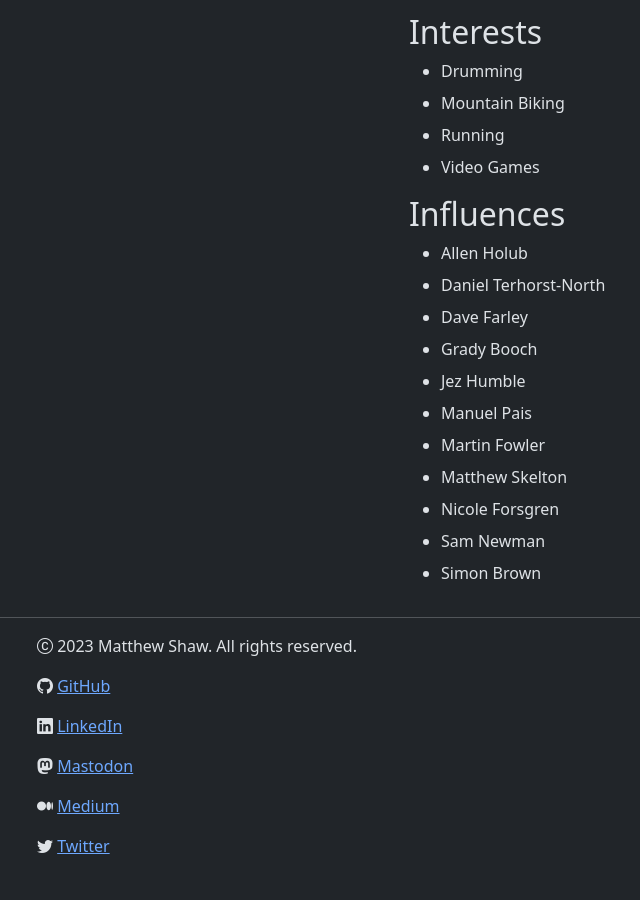
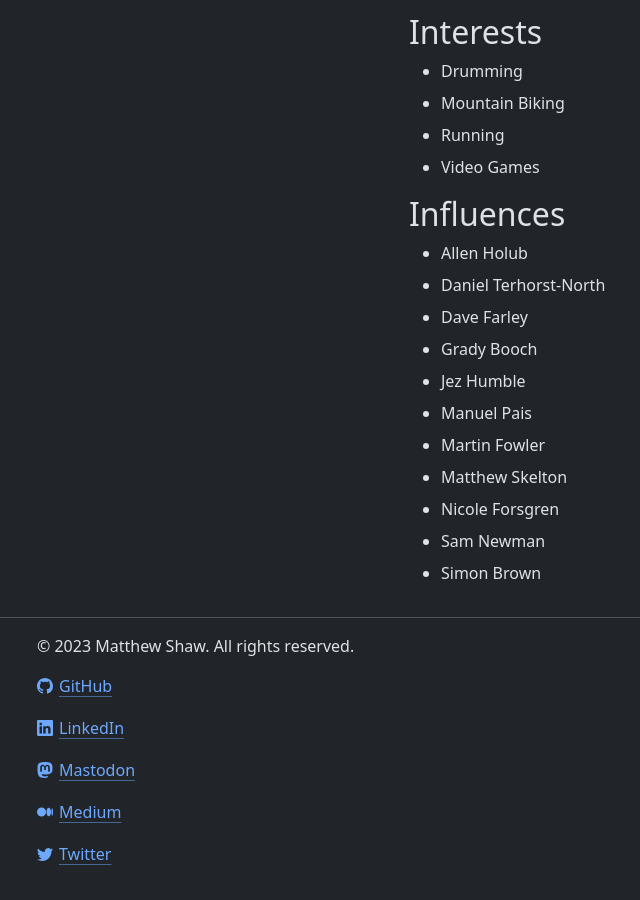
Before and after one commit to matthew-shaw/matthew-shaw.github.io, a Jekyll site: the page built from index.html, in a window 1280 px wide and 900 px high, scrolled down 3886 px. Shown: the whole window, without its empty margins (45-685 px from the left). Built offline with Jekyll 4.4.1, drawn with Linux system fonts in a browser that asks for light colours.

Commit message:
remove bootstrap icon font, use svg

```diff
--- a/_layouts/default.html
+++ b/_layouts/default.html
@@ -4,7 +4,6 @@
     <meta charset="utf-8">
     <meta name="viewport" content="width=device-width, initial-scale=1">
     <link rel="stylesheet" href="https://cdn.jsdelivr.net/npm/bootstrap@5.3.0-alpha3/dist/css/bootstrap.min.css" integrity="sha256-Fu5/PVNGJlC70y4mPEjA6nWVdPz2IMaBrXGQCJEsRho=" crossorigin="anonymous">
-    <link rel="stylesheet" href="https://cdn.jsdelivr.net/npm/bootstrap-icons@1.10.4/font/bootstrap-icons.css" integrity="sha256-dZRvUx65x4IL8xmd7cFttdizYwtNjkXq/sWUxeypWmc=" crossorigin="anonymous">
     {% seo %}
   </head>
   <body>
@@ -20,12 +19,37 @@
       <div class="container my-3">
         <div class="row">
           <div class="col">
-            <p><i class="bi bi-c-circle"></i> {{ site.time | date: '%Y' }} Matthew Shaw. All rights reserved.</p>
-            <p><i class="bi bi-github"></i> <a href="https://github.com/matthew-shaw" target="blank" rel="noopener">GitHub</a></p>
-            <p><i class="bi bi-linkedin"></i> <a href="https://www.linkedin.com/in/matthew-shaw" target="blank" rel="noopener">LinkedIn</a></p>
-            <p><i class="bi bi-mastodon"></i> <a href="https://mastodon.me.uk/@mash" target="_blank" rel="noopener me">Mastodon</a></p>
-            <p><i class="bi bi-medium"></i> <a href="https://medium.com/@MattShaw85" target="blank" rel="noopener">Medium</a></p>
-            <p><i class="bi bi-twitter"></i> <a href="https://twitter.com/MattShaw85" target="blank" rel="noopener">Twitter</a></p>
+            <p>&copy; {{ site.time | date: '%Y' }} Matthew Shaw. All rights reserved.</p>
+            <p><a class="icon-link" href="https://github.com/matthew-shaw" target="blank" rel="noopener"><svg
+                  xmlns="http://www.w3.org/2000/svg" width="16" height="16" fill="currentColor" class="bi bi-github"
+                  viewBox="0 0 16 16">
+                  <path
+                    d="M8 0C3.58 0 0 3.58 0 8c0 3.54 2.29 6.53 5.47 7.59.4.07.55-.17.55-.38 0-.19-.01-.82-.01-1.49-2.01.37-2.53-.49-2.69-.94-.09-.23-.48-.94-.82-1.13-.28-.15-.68-.52-.01-.53.63-.01 1.08.58 1.23.82.72 1.21 1.87.87 2.33.66.07-.52.28-.87.51-1.07-1.78-.2-3.64-.89-3.64-3.95 0-.87.31-1.59.82-2.15-.08-.2-.36-1.02.08-2.12 0 0 .67-.21 2.2.82.64-.18 1.32-.27 2-.27.68 0 1.36.09 2 .27 1.53-1.04 2.2-.82 2.2-.82.44 1.1.16 1.92.08 2.12.51.56.82 1.27.82 2.15 0 3.07-1.87 3.75-3.65 3.95.29.25.54.73.54 1.48 0 1.07-.01 1.93-.01 2.2 0 .21.15.46.55.38A8.012 8.012 0 0 0 16 8c0-4.42-3.58-8-8-8z" />
+                </svg>GitHub</a></p>
+            <p><a class="icon-link" href="https://www.linkedin.com/in/matthew-shaw" target="blank" rel="noopener"><svg
+                  xmlns="http://www.w3.org/2000/svg" width="16" height="16" fill="currentColor" class="bi bi-linkedin"
+                  viewBox="0 0 16 16">
+                  <path
+                    d="M0 1.146C0 .513.526 0 1.175 0h13.65C15.474 0 16 .513 16 1.146v13.708c0 .633-.526 1.146-1.175 1.146H1.175C.526 16 0 15.487 0 14.854V1.146zm4.943 12.248V6.169H2.542v7.225h2.401zm-1.2-8.212c.837 0 1.358-.554 1.358-1.248-.015-.709-.52-1.248-1.342-1.248-.822 0-1.359.54-1.359 1.248 0 .694.521 1.248 1.327 1.248h.016zm4.908 8.212V9.359c0-.216.016-.432.08-.586.173-.431.568-.878 1.232-.878.869 0 1.216.662 1.216 1.634v3.865h2.401V9.25c0-2.22-1.184-3.252-2.764-3.252-1.274 0-1.845.7-2.165 1.193v.025h-.016a5.54 5.54 0 0 1 .016-.025V6.169h-2.4c.03.678 0 7.225 0 7.225h2.4z" />
+                </svg>LinkedIn</a></p>
+            <p><a class="icon-link" href="https://mastodon.me.uk/@mash" target="_blank" rel="noopener me"><svg
+                  xmlns="http://www.w3.org/2000/svg" width="16" height="16" fill="currentColor" class="bi bi-mastodon"
+                  viewBox="0 0 16 16">
+                  <path
+                    d="M11.19 12.195c2.016-.24 3.77-1.475 3.99-2.603.348-1.778.32-4.339.32-4.339 0-3.47-2.286-4.488-2.286-4.488C12.062.238 10.083.017 8.027 0h-.05C5.92.017 3.942.238 2.79.765c0 0-2.285 1.017-2.285 4.488l-.002.662c-.004.64-.007 1.35.011 2.091.083 3.394.626 6.74 3.78 7.57 1.454.383 2.703.463 3.709.408 1.823-.1 2.847-.647 2.847-.647l-.06-1.317s-1.303.41-2.767.36c-1.45-.05-2.98-.156-3.215-1.928a3.614 3.614 0 0 1-.033-.496s1.424.346 3.228.428c1.103.05 2.137-.064 3.188-.189zm1.613-2.47H11.13v-4.08c0-.859-.364-1.295-1.091-1.295-.804 0-1.207.517-1.207 1.541v2.233H7.168V5.89c0-1.024-.403-1.541-1.207-1.541-.727 0-1.091.436-1.091 1.296v4.079H3.197V5.522c0-.859.22-1.541.66-2.046.456-.505 1.052-.764 1.793-.764.856 0 1.504.328 1.933.983L8 4.39l.417-.695c.429-.655 1.077-.983 1.934-.983.74 0 1.336.259 1.791.764.442.505.661 1.187.661 2.046v4.203z" />
+                </svg>Mastodon</a></p>
+            <p><a class="icon-link" href="https://medium.com/@MattShaw85" target="blank" rel="noopener"><svg
+                  xmlns="http://www.w3.org/2000/svg" width="16" height="16" fill="currentColor" class="bi bi-medium"
+                  viewBox="0 0 16 16">
+                  <path
+                    d="M9.025 8c0 2.485-2.02 4.5-4.513 4.5A4.506 4.506 0 0 1 0 8c0-2.486 2.02-4.5 4.512-4.5A4.506 4.506 0 0 1 9.025 8zm4.95 0c0 2.34-1.01 4.236-2.256 4.236-1.246 0-2.256-1.897-2.256-4.236 0-2.34 1.01-4.236 2.256-4.236 1.246 0 2.256 1.897 2.256 4.236zM16 8c0 2.096-.355 3.795-.794 3.795-.438 0-.793-1.7-.793-3.795 0-2.096.355-3.795.794-3.795.438 0 .793 1.699.793 3.795z" />
+                </svg>Medium</a></p>
+            <p><a class="icon-link" href="https://twitter.com/MattShaw85" target="blank" rel="noopener"><svg
+                  xmlns="http://www.w3.org/2000/svg" width="16" height="16" fill="currentColor" class="bi bi-twitter"
+                  viewBox="0 0 16 16">
+                  <path
+                    d="M5.026 15c6.038 0 9.341-5.003 9.341-9.334 0-.14 0-.282-.006-.422A6.685 6.685 0 0 0 16 3.542a6.658 6.658 0 0 1-1.889.518 3.301 3.301 0 0 0 1.447-1.817 6.533 6.533 0 0 1-2.087.793A3.286 3.286 0 0 0 7.875 6.03a9.325 9.325 0 0 1-6.767-3.429 3.289 3.289 0 0 0 1.018 4.382A3.323 3.323 0 0 1 .64 6.575v.045a3.288 3.288 0 0 0 2.632 3.218 3.203 3.203 0 0 1-.865.115 3.23 3.23 0 0 1-.614-.057 3.283 3.283 0 0 0 3.067 2.277A6.588 6.588 0 0 1 .78 13.58a6.32 6.32 0 0 1-.78-.045A9.344 9.344 0 0 0 5.026 15z" />
+                </svg>Twitter</a></p>
           </div>
         </div>
       </div>
```
